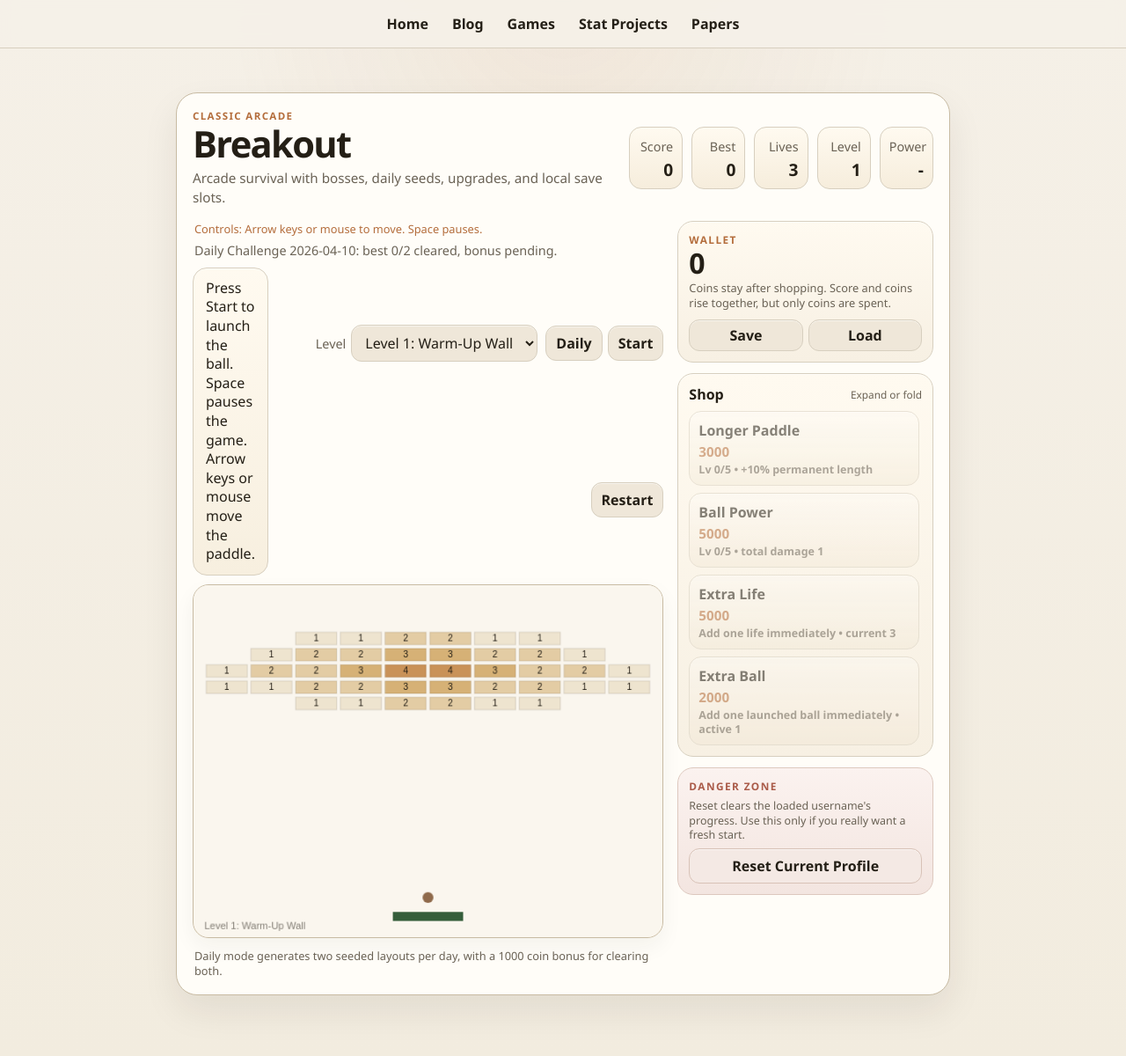
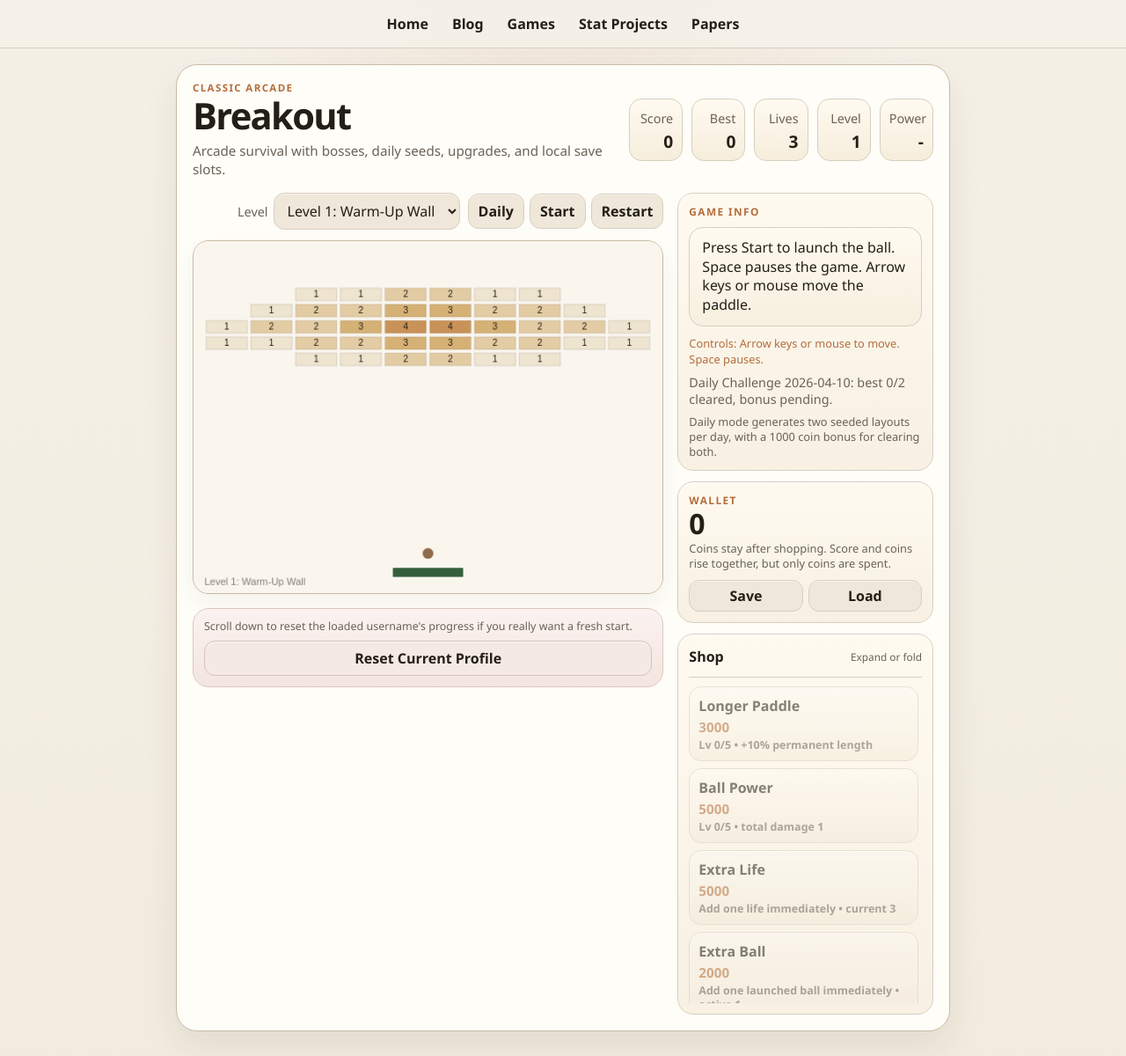
Before and after one commit to kyZhan2002/mypage, a Jekyll site: the page built from projects/breakout/index.html, in a window 1280 px wide and 1200 px high. Shown: the whole window at 88% size. Built offline with Jekyll 4.4.1, drawn with Linux system fonts in a browser that asks for light colours.

Commit message:
breakout UI 2

```diff
--- a/projects/breakout/index.html
+++ b/projects/breakout/index.html
@@ -55,13 +55,7 @@ permalink: /projects/breakout/
 
         <div class="panel-grid">
           <section class="game-column">
-            <div class="meta-strip">
-              <p class="hint control-hint">Controls: Arrow keys or mouse to move. Space pauses.</p>
-              <p class="hint" id="daily-status">Daily Challenge: not started.</p>
-            </div>
-
             <div class="topbar">
-              <p id="status" class="status-pill">Press Start to launch the ball. Space pauses the game. Arrow keys or mouse move the paddle.</p>
               <div class="actions">
                 <label class="level-picker" for="level-select">
                   <span>Level</span>
@@ -82,12 +76,23 @@ permalink: /projects/breakout/
               aria-label="Breakout game board"
             ></canvas>
 
-            <div class="footer-note">
+            <section class="danger-zone danger-zone-inline" aria-label="Reset profile">
+              <p class="danger-copy">Scroll down to reset the loaded username's progress if you really want a fresh start.</p>
+              <button id="reset-button" type="button">Reset Current Profile</button>
+            </section>
+          </section>
+
+          <aside class="side-column">
+            <section class="info-card" aria-label="Game status">
+              <span class="wallet-label">Game Info</span>
+              <p id="status" class="status-pill">Press Start to launch the ball. Space pauses the game. Arrow keys or mouse move the paddle.</p>
+              <div class="meta-strip">
+                <p class="hint control-hint">Controls: Arrow keys or mouse to move. Space pauses.</p>
+                <p class="hint" id="daily-status">Daily Challenge: not started.</p>
                 <p class="hint footer-hint">Daily mode generates two seeded layouts per day, with a 1000 coin bonus for clearing both.</p>
               </div>
             </section>
 
-          <aside class="side-column">
             <section class="wallet-card" aria-label="Coin wallet">
               <span class="wallet-label">Wallet</span>
               <strong id="currency-score">0</strong>
@@ -98,11 +103,12 @@ permalink: /projects/breakout/
               </div>
             </section>
 
-            <details class="shop" open>
+            <details class="shop-card" open>
               <summary class="shop-summary">
                 <span>Shop</span>
                 <span class="shop-summary-note">Expand or fold</span>
               </summary>
+              <div class="shop-card-body">
                 <div class="shop-grid">
                   <button class="shop-item" id="buy-paddle" type="button">
                     <span class="shop-name">Longer Paddle</span>
@@ -130,13 +136,8 @@ permalink: /projects/breakout/
                     <span class="shop-detail" id="shop-luck-detail">All drop rates +0.003</span>
                   </button>
                 </div>
+              </div>
             </details>
-
-            <section class="danger-zone" aria-label="Reset profile">
-              <p class="danger-title">Danger Zone</p>
-              <p class="danger-copy">Reset clears the loaded username's progress. Use this only if you really want a fresh start.</p>
-              <button id="reset-button" type="button">Reset Current Profile</button>
-            </section>
           </aside>
         </div>
       </section>
--- a/projects/breakout/styles.css
+++ b/projects/breakout/styles.css
@@ -157,7 +157,7 @@ h1 {
 }
 
 .topbar {
-  align-items: stretch;
+  justify-content: flex-end;
 }
 
 .status-pill {
@@ -207,7 +207,7 @@ select:hover {
 
 .game-column {
   display: grid;
-  gap: 10px;
+  gap: 12px;
 }
 
 .side-column {
@@ -231,12 +231,22 @@ select:hover {
 }
 
 .wallet-card,
-.shop {
+.info-card,
+.shop-card {
   padding: 12px;
   border: 1px solid var(--line);
   border-radius: 18px;
   background: linear-gradient(180deg, #fffaf0, var(--card));
   box-shadow: inset 0 1px 0 rgba(255, 255, 255, 0.55);
+}
+
+.info-card {
+  display: grid;
+  gap: 10px;
+}
+
+.info-card .status-pill {
+  flex: none;
 }
 
 .wallet-card {
@@ -277,8 +287,8 @@ select:hover {
 
 .meta-strip {
   display: grid;
-  gap: 6px;
-  padding: 0 2px;
+  gap: 8px;
+  padding: 0;
 }
 
 .control-hint {
@@ -296,6 +306,7 @@ select:hover {
   cursor: pointer;
   font-weight: 700;
   font-size: 1rem;
+  padding: 2px 0;
 }
 
 .shop-summary::-webkit-details-marker {
@@ -308,17 +319,22 @@ select:hover {
   font-weight: 500;
 }
 
-.shop[open] .shop-summary {
-  margin-bottom: 8px;
+.shop-card[open] .shop-summary {
+  margin-bottom: 10px;
+}
+
+.shop-card-body {
+  border-top: 1px solid rgba(200, 187, 163, 0.7);
+  padding-top: 10px;
 }
 
 .shop-grid {
   display: grid;
   grid-template-columns: 1fr;
   gap: 8px;
-  max-height: 380px;
+  max-height: 360px;
   overflow-y: auto;
-  padding-right: 3px;
+  padding-right: 4px;
 }
 
 .shop-item {
@@ -366,6 +382,10 @@ select:hover {
   border: 1px solid #ddc8be;
   border-radius: 18px;
   background: linear-gradient(180deg, #fbf2ef, #f3e5e0);
+}
+
+.danger-zone-inline {
+  margin-top: 4px;
 }
 
 .danger-title {
```
Lines whose indentation alone changed are shown as unchanged.
